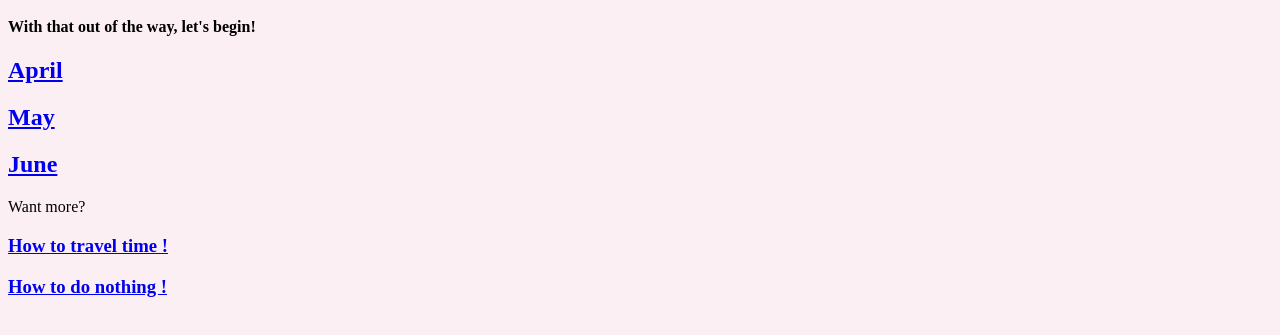
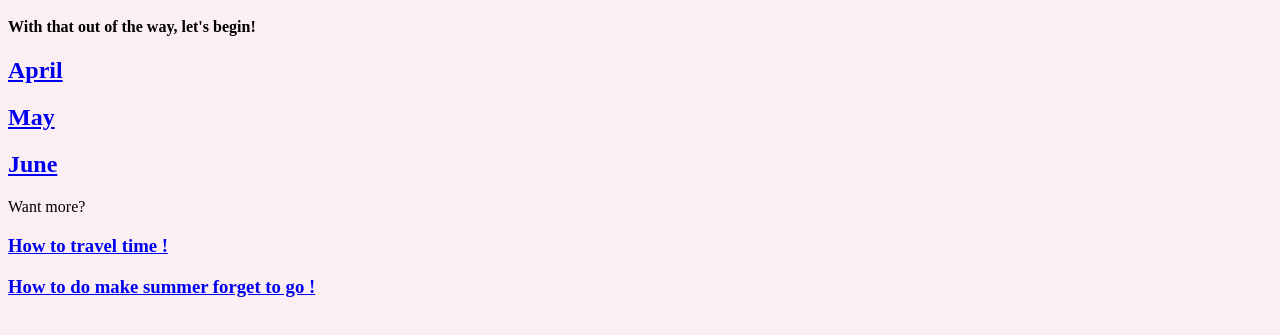
Before and after one commit to chitsuneudon/commlab, a plain HTML site: page tutorial/index.html in a window 1280 px wide. Shown: the part 101-436 px from the top of the page. Drawn offline with Linux system fonts and the light colour scheme.

Commit message:
change in one of the tutorials

```diff
--- a/tutorial/index.html
+++ b/tutorial/index.html
@@ -20,7 +20,7 @@
 
     <p>Want more?</p>
     <h3><a href="https://rachel-ruixuan.github.io/Commlab/tutorial/">How to travel time !</a></h3>
-    <h3><a href="https://nina-qiu.github.io/CommLab/tutorial/">How to do nothing !</a></h3>
+    <h3><a href="https://nina-qiu.github.io/CommLab/tutorial/">How to do make summer forget to go !</a></h3>
 
 </body>
 </html>
```
